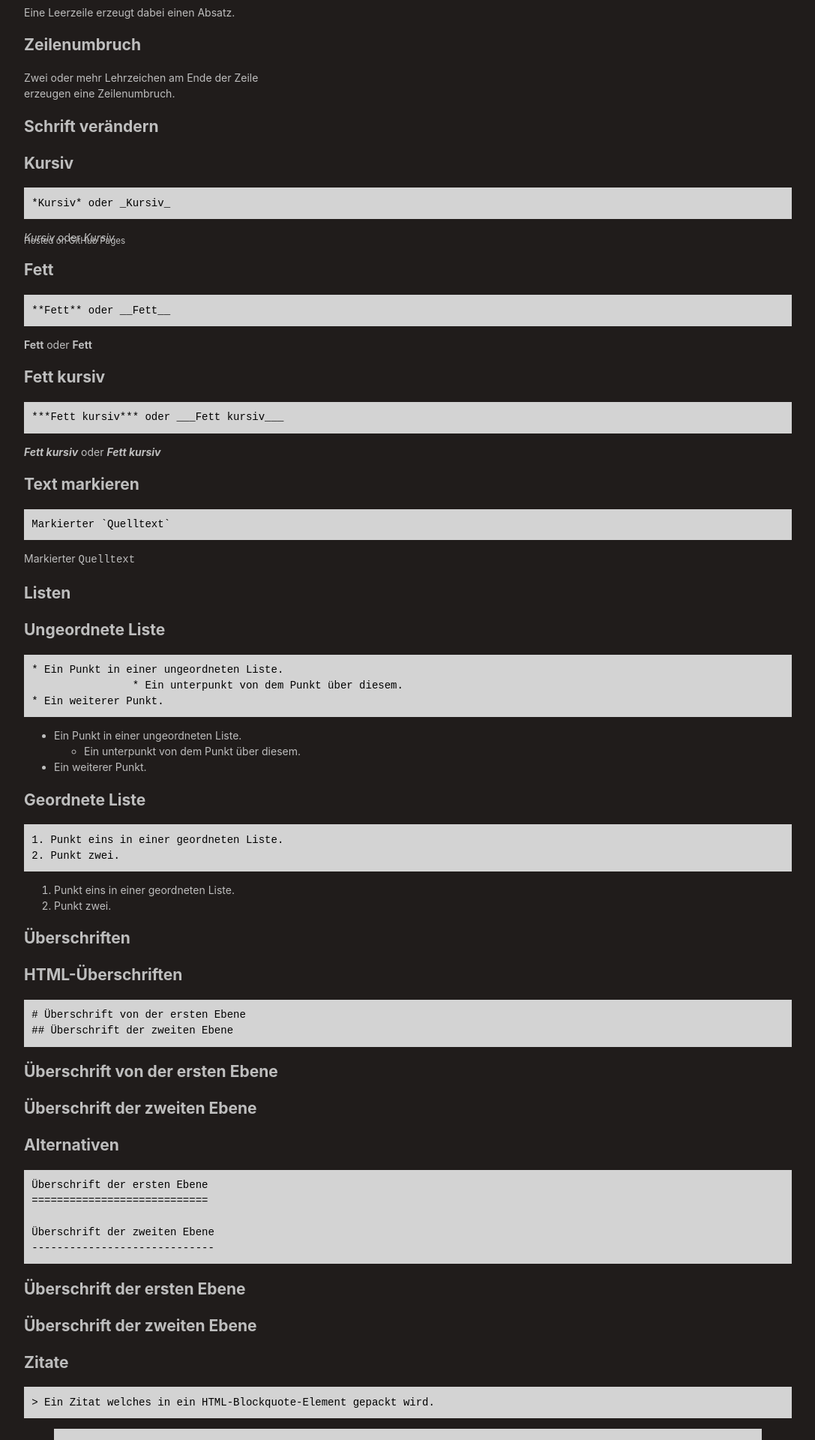
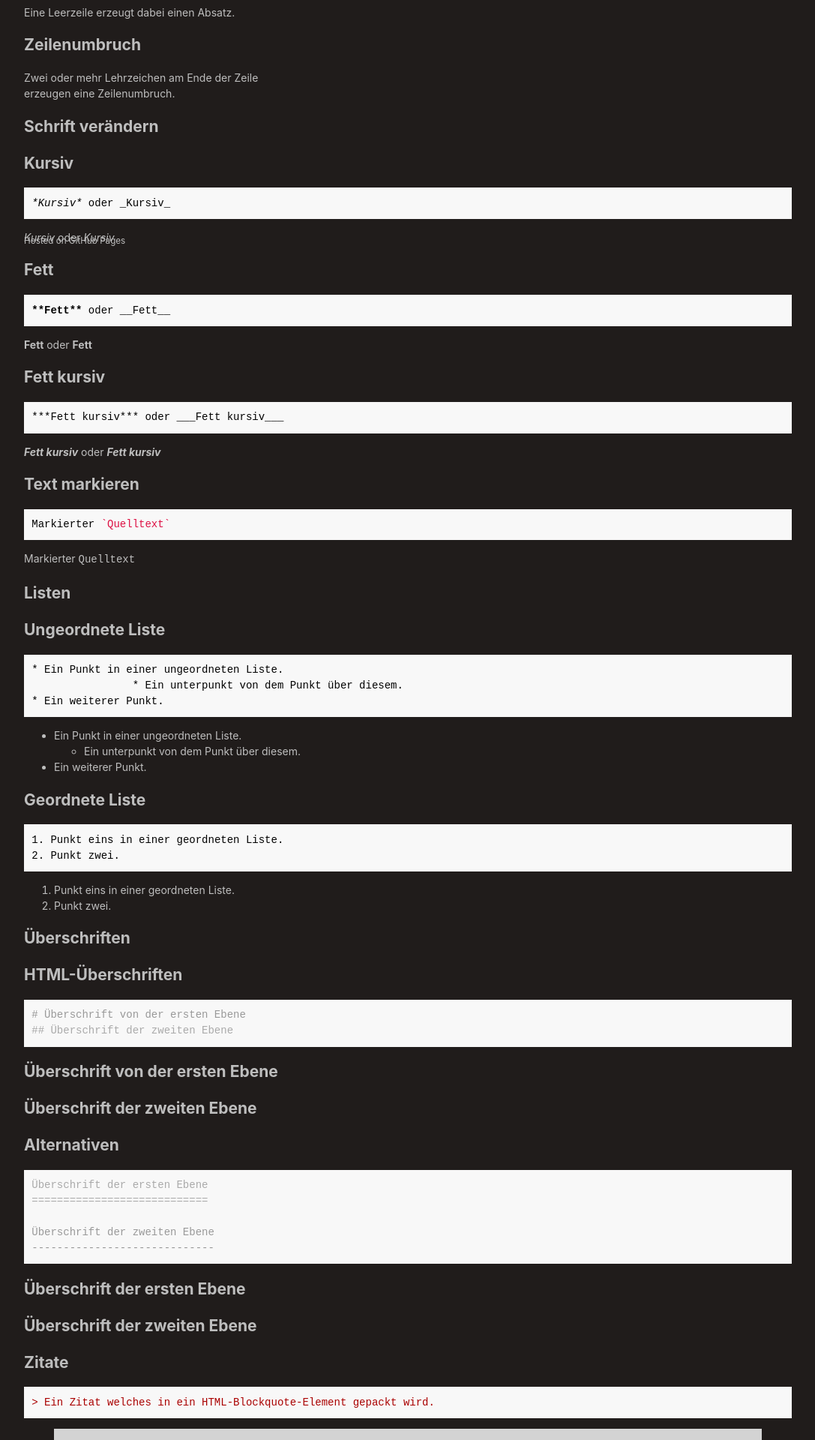
Before and after one commit to marc-q/marc-q.github.io, a Jekyll site: the page built from wiki/markdown.md, in a window 1280 px wide. Shown: the part 546-2466 px from the top of the page at 75% size, without its empty margins (96-1183 px from the left). Built offline with Jekyll 4.4.1, drawn with Linux system fonts in a browser that asks for light colours; our own code applies the rules of GitHub Pages for plain Markdown files; the repository's description, which GitHub fills in, is left out; some of the changed text lies outside the part shown.

Commit message:
Wip 1 (#15)
* Update markdown.md

* Add highlighter

````diff
--- a/assets/css/style.css
+++ b/assets/css/style.css
@@ -79,3 +79,130 @@ div#message h1
 {
 	font-size: 5em;
 }
+
+/* Hightlighter */
+.highlight table td { padding: 5px; }
+
+.highlight table pre { margin: 0; }
+
+.highlight .cm { color: #999988; font-style: italic; }
+
+.highlight .cp { color: #999999; font-weight: bold; }
+
+.highlight .c1 { color: #999988; font-style: italic; }
+
+.highlight .cs { color: #999999; font-weight: bold; font-style: italic; }
+
+.highlight .c, .highlight .cd { color: #999988; font-style: italic; }
+
+.highlight .err { color: #a61717; background-color: #e3d2d2; }
+
+.highlight .gd { color: #000000; background-color: #ffdddd; }
+
+.highlight .ge { color: #000000; font-style: italic; }
+
+.highlight .gr { color: #aa0000; }
+
+.highlight .gh { color: #999999; }
+
+.highlight .gi { color: #000000; background-color: #ddffdd; }
+
+.highlight .go { color: #888888; }
+
+.highlight .gp { color: #555555; }
+
+.highlight .gs { font-weight: bold; }
+
+.highlight .gu { color: #aaaaaa; }
+
+.highlight .gt { color: #aa0000; }
+
+.highlight .kc { color: #000000; font-weight: bold; }
+
+.highlight .kd { color: #000000; font-weight: bold; }
+
+.highlight .kn { color: #000000; font-weight: bold; }
+
+.highlight .kp { color: #000000; font-weight: bold; }
+
+.highlight .kr { color: #000000; font-weight: bold; }
+
+.highlight .kt { color: #445588; font-weight: bold; }
+
+.highlight .k, .highlight .kv { color: #000000; font-weight: bold; }
+
+.highlight .mf { color: #009999; }
+
+.highlight .mh { color: #009999; }
+
+.highlight .il { color: #009999; }
+
+.highlight .mi { color: #009999; }
+
+.highlight .mo { color: #009999; }
+
+.highlight .m, .highlight .mb, .highlight .mx { color: #009999; }
+
+.highlight .sb { color: #d14; }
+
+.highlight .sc { color: #d14; }
+
+.highlight .sd { color: #d14; }
+
+.highlight .s2 { color: #d14; }
+
+.highlight .se { color: #d14; }
+
+.highlight .sh { color: #d14; }
+
+.highlight .si { color: #d14; }
+
+.highlight .sx { color: #d14; }
+
+.highlight .sr { color: #009926; }
+
+.highlight .s1 { color: #d14; }
+
+.highlight .ss { color: #990073; }
+
+.highlight .s { color: #d14; }
+
+.highlight .na { color: #008080; }
+
+.highlight .bp { color: #999999; }
+
+.highlight .nb { color: #0086B3; }
+
+.highlight .nc { color: #445588; font-weight: bold; }
+
+.highlight .no { color: #008080; }
+
+.highlight .nd { color: #3c5d5d; font-weight: bold; }
+
+.highlight .ni { color: #800080; }
+
+.highlight .ne { color: #990000; font-weight: bold; }
+
+.highlight .nf { color: #990000; font-weight: bold; }
+
+.highlight .nl { color: #990000; font-weight: bold; }
+
+.highlight .nn { color: #555555; }
+
+.highlight .nt { color: #000080; }
+
+.highlight .vc { color: #008080; }
+
+.highlight .vg { color: #008080; }
+
+.highlight .vi { color: #008080; }
+
+.highlight .nv { color: #008080; }
+
+.highlight .ow { color: #000000; font-weight: bold; }
+
+.highlight .o { color: #000000; font-weight: bold; }
+
+.highlight .w { color: #bbbbbb; }
+
+.highlight { background-color: #f8f8f8; }
--- a/wiki/markdown.md
+++ b/wiki/markdown.md
@@ -36,7 +36,7 @@ Schrift verändern
 Kursiv
 ------
 
-```Markdown
+```markdown
 *Kursiv* oder _Kursiv_
 ```
 
@@ -45,7 +45,7 @@ Kursiv
 Fett
 ----
 
-```Markdown
+```markdown
 **Fett** oder __Fett__
 ```
 
@@ -54,7 +54,7 @@ Fett
 Fett kursiv
 -----------
 
-```Markdown
+```markdown
 ***Fett kursiv*** oder ___Fett kursiv___
 ```
 
@@ -63,7 +63,7 @@ Fett kursiv
 Text markieren
 ==============
 
-```Markdown
+```markdown
 Markierter `Quelltext`
 ```
 
@@ -75,7 +75,7 @@ Listen
 Ungeordnete Liste
 -----------------
 
-```Markdown
+```markdown
 * Ein Punkt in einer ungeordneten Liste.
 		* Ein unterpunkt von dem Punkt über diesem.
 * Ein weiterer Punkt.
@@ -88,7 +88,7 @@ Ungeordnete Liste
 Geordnete Liste
 ---------------
 
-```Markdown
+```markdown
 1. Punkt eins in einer geordneten Liste.
 2. Punkt zwei.
 ```
@@ -102,7 +102,7 @@ Geordnete Liste
 HTML-Überschriften
 ------------------
 
-```Markdown
+```markdown
 # Überschrift von der ersten Ebene
 ## Überschrift der zweiten Ebene
 ```
@@ -113,7 +113,7 @@ HTML-Überschriften
 Alternativen
 ------------
 
-```Markdown
+```markdown
 Überschrift der ersten Ebene
 ============================
 
@@ -130,7 +130,7 @@ Alternativen
 Zitate
 ======
 
-```Markdown
+```markdown
 > Ein Zitat welches in ein HTML-Blockquote-Element gepackt wird.
 ```
 
@@ -139,7 +139,7 @@ Zitate
 Links
 =====
 
-```Markdown
+```markdown
 [Beschriftung des Links](http://q.marcvd.me/ "Titel, der beim überfahren mit der Maus angezeigt wird")
 ```
 
@@ -148,14 +148,8 @@ Links
 Bilder
 ======
 
-```Markdown
+```markdown
 ![Alternativtext](/assets/img/avatar.png "Bildtitel")
 ```
 
 ![Alternativtext](/assets/img/avatar.png "Bildtitel")
-
-```ruby
-require 'redcarpet'
-markdown = Redcarpet.new("Hello World!")
-puts markdown.to_html
-```
````
